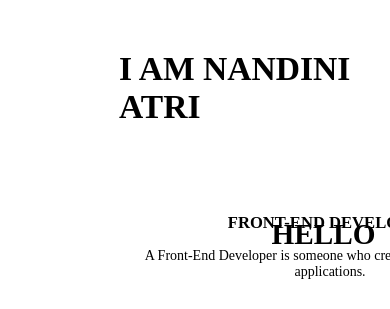
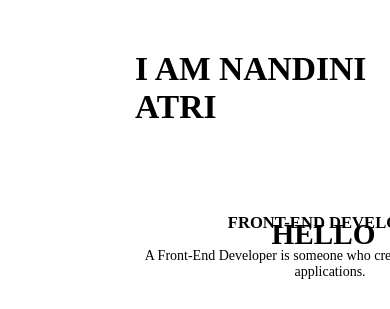
Before and after one commit to Nandiniatri/portfolio, a website built with Vite: page index.html in a window 390 px wide. Shown: the part 535-844 px from the top of the page. Built offline with nearby package versions, Linux system fonts and the light colour scheme.

Commit message:
modified css

```diff
--- a/style.css
+++ b/style.css
@@ -809,7 +809,7 @@ form{
         /* border: solid lawngreen; */
         width: 70%;
         position: relative;
-        left: -16px;
+        /* left: -16px; */
         top: -68px;
     }
     .deve{
```
